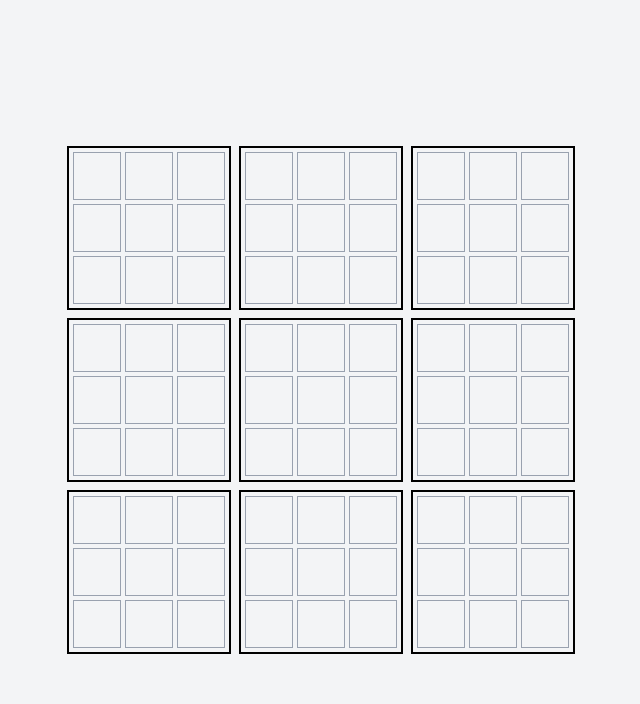
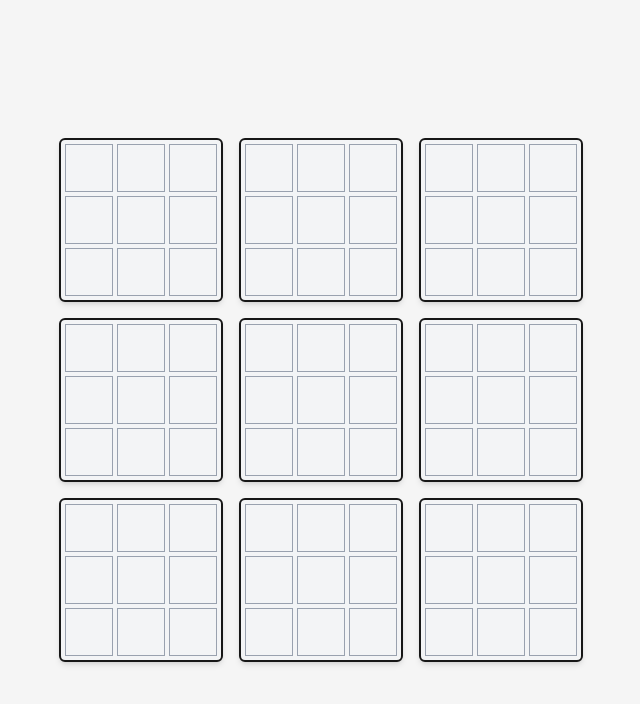
Before and after one commit to vishnuroshan/super-tic-tac-toe, a Next.js app in the folder apps/web/: page / in a window 1280 px wide. Shown: the top 704 px of the page, without its empty margins (319-959 px from the left). Built offline with nearby package versions, Linux system fonts and the light colour scheme.

Commit message:
style fixes and improvements

```diff
--- a/apps/web/src/app/page.tsx
+++ b/apps/web/src/app/page.tsx
@@ -4,7 +4,7 @@ import GameBoard from "../components/Gameboard";
 
 export default function HomePage() {
   return (
-    <main className="min-h-screen flex items-center justify-center bg-gray-100">
+    <main className="flex items-center justify-center min-h-screen bg-neutral-100">
       <GameBoard />
     </main>
   );
--- a/apps/web/src/components/Cell.tsx
+++ b/apps/web/src/components/Cell.tsx
@@ -9,7 +9,7 @@ export default function Cell({ value, onClick }: CellProps) {
   return (
     <button
       onClick={onClick}
-      className="w-12 h-12 border border-gray-400 text-2xl font-bold flex items-center justify-center"
+      className="w-full h-12 border border-gray-400 text-2xl font-bold flex  aspect-square items-center justify-center hover:bg-gray-200 cursor-pointer"
     >
       <span className={value === "X" ? "text-blue-600" : "text-red-600"}>
         {value}
--- a/apps/web/src/components/Gameboard.tsx
+++ b/apps/web/src/components/Gameboard.tsx
@@ -4,7 +4,7 @@ import MiniBoard from "./MiniBoard";
 
 export default function GameBoard() {
   return (
-    <div className="grid grid-cols-3 gap-2 p-4">
+    <div className="grid grid-cols-3 gap-4">
       {Array.from({ length: 9 }).map((_, i) => (
         <MiniBoard key={i} />
       ))}
--- a/apps/web/src/components/MiniBoard.tsx
+++ b/apps/web/src/components/MiniBoard.tsx
@@ -17,7 +17,7 @@ export default function MiniBoard() {
   };
 
   return (
-    <div className="grid grid-cols-3 gap-1 border-2 border-black p-1">
+    <div className="grid grid-cols-3 gap-1 p-1 border-2 rounded-md bg-gray-100 shadow-md">
       {cells.map((val, i) => (
         <Cell key={i} value={val} onClick={() => handleClick(i)} />
       ))}
```
